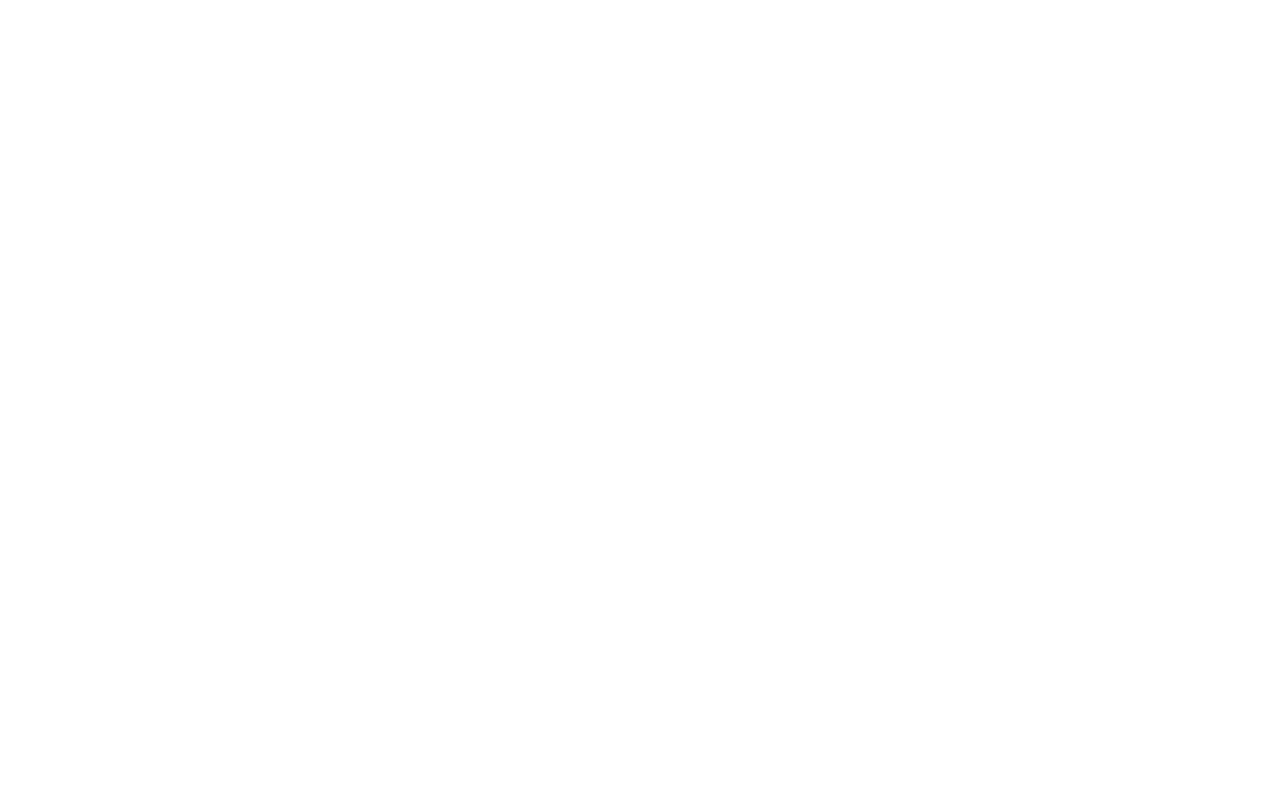
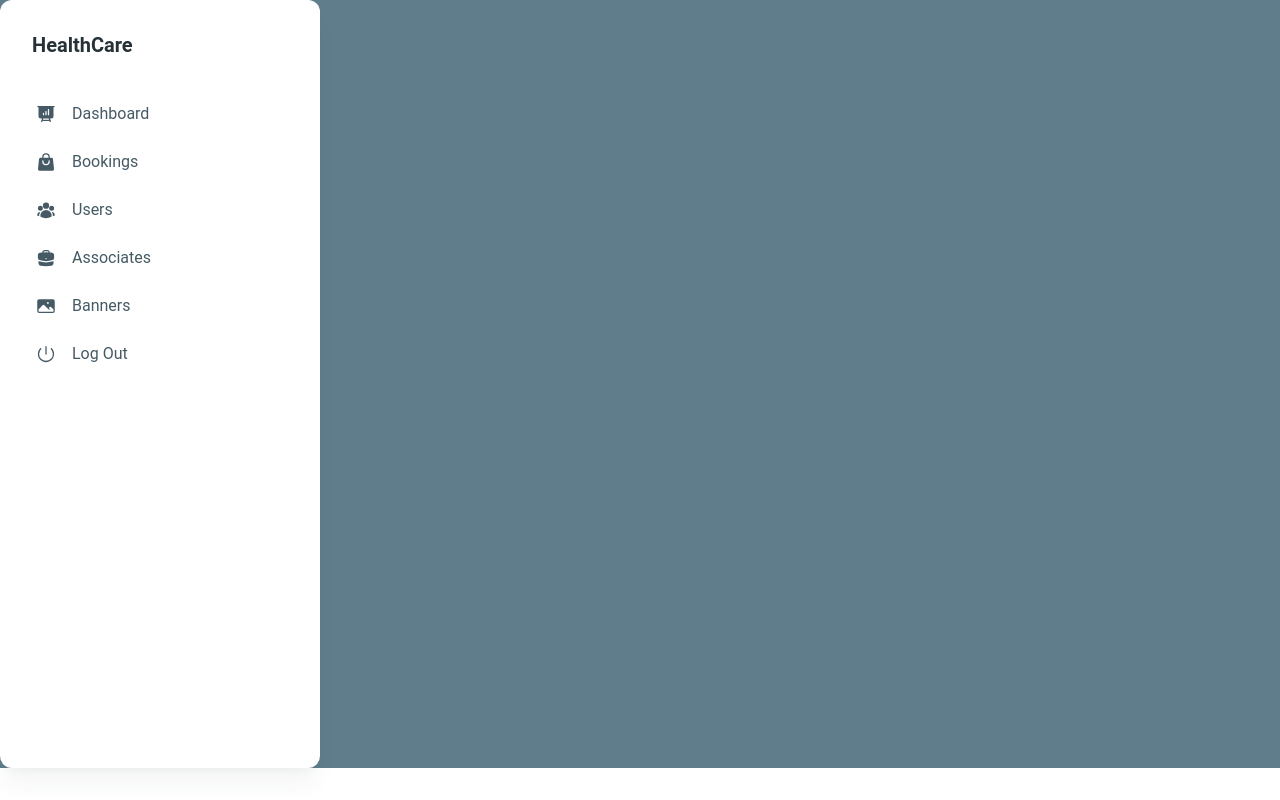
Before and after one commit to AshinrajM/Health-Care-Frontend, a React (Vite) app: page /admin/dashboard in a window 1280 px wide. Built offline with nearby package versions, Linux system fonts and the light colour scheme.

Commit message:
login and signup portion completed also admin login

```diff
--- a/package.json
+++ b/package.json
@@ -13,11 +13,17 @@
     "@fortawesome/fontawesome-svg-core": "^6.5.1",
     "@fortawesome/free-solid-svg-icons": "^6.5.1",
     "@fortawesome/react-fontawesome": "^0.2.0",
+    "@heroicons/react": "^2.1.1",
     "@material-tailwind/react": "^2.1.8",
+    "@reduxjs/toolkit": "^2.2.0",
+    "axios": "^1.6.7",
+    "flowbite-react": "^0.7.2",
+    "formik": "^2.4.5",
     "postcss-cli": "^11.0.0",
     "react": "^18.2.0",
     "react-dom": "^18.2.0",
     "react-icons": "^5.0.1",
+    "react-redux": "^9.1.0",
     "react-router-dom": "^6.21.3",
     "react-spinners": "^0.13.8"
   },
--- /dev/null
+++ b/src/components/Sidebar/SideBar.jsx
@@ -0,0 +1,74 @@
+import React from 'react'
+import {
+    Card,
+    Typography,
+    List,
+    ListItem,
+    ListItemPrefix,
+    ListItemSuffix,
+    Chip,
+} from "@material-tailwind/react";
+import {
+    PresentationChartBarIcon,
+    ShoppingBagIcon,
+    PowerIcon,
+    PhotoIcon,
+    UserGroupIcon,
+    UsersIcon,
+    BriefcaseIcon
+} from "@heroicons/react/24/solid";
+
+
+export default function SideBar() {
+    return (
+        <>
+            <Card className="h-[calc(100vh-2rem)] w-full max-w-[20rem] p-4 shadow-xl shadow-blue-gray-900/5" >
+                <div className="mb-2 p-4">
+                    <Typography variant="h5" color="blue-gray">
+                        HealthCare
+                    </Typography>
+                </div>
+                <List>
+                    <ListItem>
+                        <ListItemPrefix>
+                            <PresentationChartBarIcon className="h-5 w-5" />
+                        </ListItemPrefix>
+                        Dashboard
+                    </ListItem>
+                    <ListItem>
+                        <ListItemPrefix>
+                            <ShoppingBagIcon className="h-5 w-5" />
+                        </ListItemPrefix>
+                        Bookings
+                    </ListItem>
+                    <ListItem>
+                        <ListItemPrefix>
+                            <UserGroupIcon className="h-5 w-5" />
+                        </ListItemPrefix>
+                        Users
+                        <ListItemSuffix>
+                        </ListItemSuffix>
+                    </ListItem>
+                    <ListItem>
+                        <ListItemPrefix>
+                            <BriefcaseIcon className="h-5 w-5" />
+                        </ListItemPrefix>
+                        Associates
+                    </ListItem>
+                    <ListItem>
+                        <ListItemPrefix>
+                            <PhotoIcon className="h-5 w-5" />
+                        </ListItemPrefix>
+                        Banners
+                    </ListItem>
+                    <ListItem>
+                        <ListItemPrefix>
+                            <PowerIcon className="h-5 w-5" />
+                        </ListItemPrefix>
+                        Log Out
+                    </ListItem>
+                </List>
+            </Card>
+        </>
+    )
+}
--- a/src/pages/admin/AdminHome.jsx
+++ b/src/pages/admin/AdminHome.jsx
@@ -1,9 +1,9 @@
 import React from 'react'
-
+import SideBar from '../../components/Sidebar/SideBar'
 export default function AdminHome() {
     return (
-        <div>
-            dashboard
+        <div className='bg-blue-gray-500'>
+            <SideBar />
         </div>
     )
 }
--- a/src/pages/admin/AdminLogin.jsx
+++ b/src/pages/admin/AdminLogin.jsx
@@ -1,7 +1,51 @@
 import { Card, Typography, Input, Button } from '@material-tailwind/react'
+import { useFormik } from 'formik';
+import axios from 'axios';
+import { useNavigate } from 'react-router-dom';
 
 
+const initialValues = {
+  email: '',
+  password: '',
+}
+
 export default function AdminLogin() {
+
+  const navigate = useNavigate()
+
+  const onSubmit = async (values, actions) => {
+    console.log("adminData", values)
+    try {
+      const response = await axios.post('http://127.0.0.1:8000/users/login', values)
+      console.log("Response:", response.data)
+
+      if (response.data) {
+        console.log("arrived success")
+
+        if (response.data.role === "superuser") {
+          localStorage.setItem('token', 'response.data');
+          console.log("token", response.data)
+          navigate('/admin/dashboard')
+        } else {
+          actions.setErrors({ general: 'Only Admins are allowed' });
+        }
+
+      } else {
+        actions.setErrors({ general: 'Login failed. Please try again.' });
+      }
+
+
+    } catch (error) {
+      console.log('Error', error)
+      actions.setErrors({ general: 'An error occurred. Please try again later.' });
+    }
+  }
+
+  const formik = useFormik({
+    initialValues,
+    onSubmit,
+    // validate
+  })
 
   const divStyle = {
     background: 'rgba(255,255,255,0.1)',
@@ -17,10 +61,10 @@ export default function AdminLogin() {
       <div className='flex justify-center items-center' style={{ Height: '100vh' }}>
         <Card className="my-10 max-w-md mx-auto rounded-xl p-10  " style={divStyle}>
           <Typography className='text-center p-2' variant="h2" color="teal">Log In</Typography>
-          <form className="flex flex-col gap-4 w-full">
-            <Input variant='standard' label="Enter Admin ID" id='admin_id' color="white" />
-            <Input variant='standard' label="Enter Password" id="password" color="white" />
-            <Button className='bg-blue-700 rounded-3xl w-full'>Log In</Button>
+          <form className="flex flex-col gap-4 w-full" onSubmit={formik.handleSubmit}>
+            <Input variant='standard' label="Enter Admin ID" name='email' color="white" onChange={formik.handleChange} value={formik.values.email} />
+            <Input variant='standard' label="Enter Password" name='password' color="white" onChange={formik.handleChange} value={formik.values.password} />
+            <Button className='bg-blue-700 rounded-3xl w-full' type='submit'>Log In</Button>
           </form>
         </Card>
       </div>
--- a/src/pages/user/Home.jsx
+++ b/src/pages/user/Home.jsx
@@ -1,12 +1,52 @@
-import React from 'react'
+import React, { useEffect, useState } from 'react'
 import Header from '../../components/Header/Header'
+import axios from 'axios'
+import { data } from 'autoprefixer'
 
 
 export default function Home() {
+
+    const [users, setUsers] = useState([])
+
+    useEffect(() => {
+        async function getAllUser() {
+            try {
+                const users = await axios.get('http://127.0.0.1:8000/users/register')
+                console.log(users.data);
+                setUsers(users.data)
+            } catch (error) {
+                console.log(error);
+            }
+        }
+        getAllUser()
+    }, [])
+
     return (
         <>
             <Header />
-            Welcome to HealthCare app
+            {/* Welcome to HealthCare app */}
+            <div>
+                {
+                    users.map((user, i) => {
+                        return (
+                            <div>
+                                <div>
+                                    {/* <h2 key={i}>{user.username},{user.email}</h2> */}
+                                </div>
+                                <div>
+                                    <h1 className='text-3xl text-center justify-center'>WElcome to Home</h1>
+                                </div>
+                            </div>
+
+                        )
+                    })
+                }
+
+                {/* <input type="text" placeholder='name' />
+                <input type="text" placeholder='age' />
+                <input type="text" placeholder='schoolname' /> */}
+
+            </div>
         </>
     )
 }
--- /dev/null
+++ b/src/redux/store.jsx
@@ -0,0 +1,9 @@
+import { configureStore } from "@reduxjs/toolkit";
+import userReducer from "./userSlice"
+
+
+const store = configureStore({
+    reducer: {
+        user: userReducer
+    }
+})
--- /dev/null
+++ b/src/redux/userSlice.jsx
@@ -0,0 +1,9 @@
+import React from 'react'
+
+export default function userSlice() {
+  return (
+    <div>
+
+    </div>
+  )
+}
--- a/src/routes/AdminRoutes.jsx
+++ b/src/routes/AdminRoutes.jsx
@@ -1,11 +1,13 @@
 import { Routes, Route } from "react-router-dom"
 import Login from '../pages/admin/AdminLogin'
+import AdminHome from "../pages/admin/AdminHome"
 
 
 export default function AdminRoutes() {
     return (
         <Routes>
             <Route path="login" element={<Login />} />
+            <Route path="dashboard" element={<AdminHome />} />
         </Routes>
     )
 }
```
Also changed, not shown: 1 other file (tests, documents, lock files or other folders).
